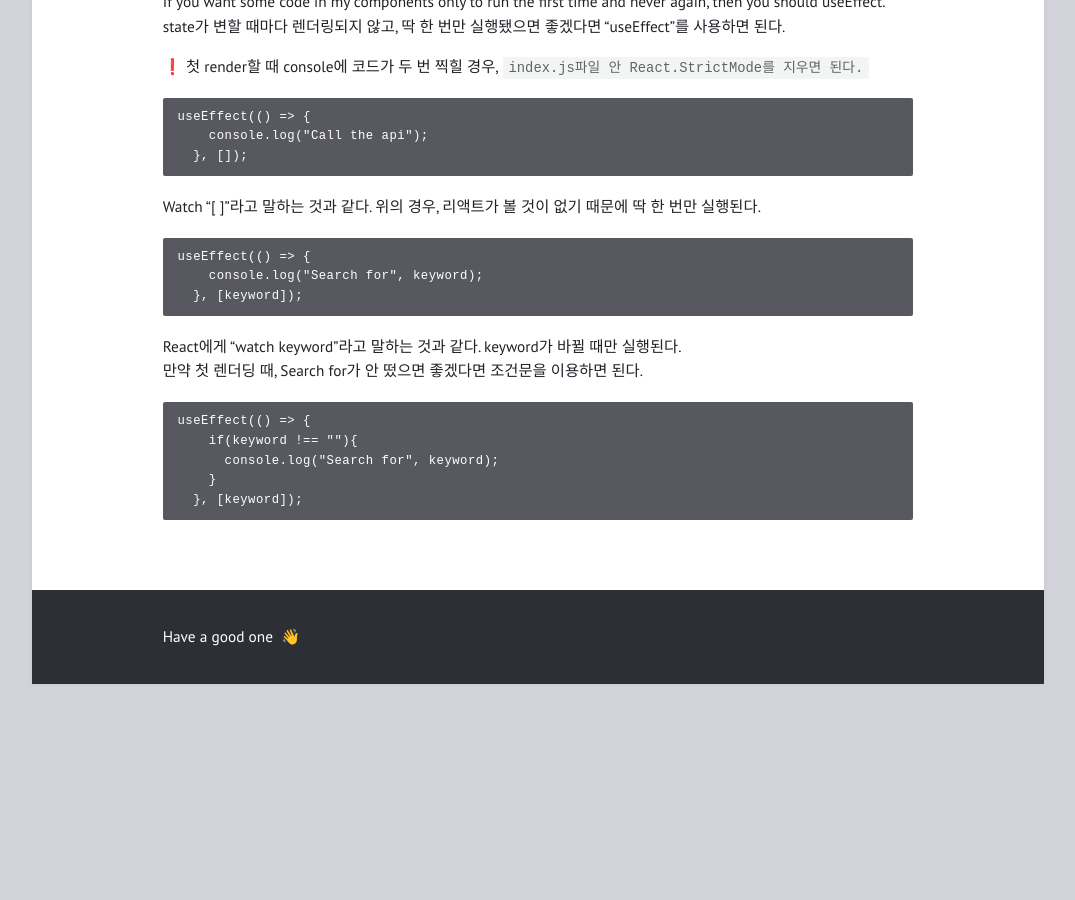
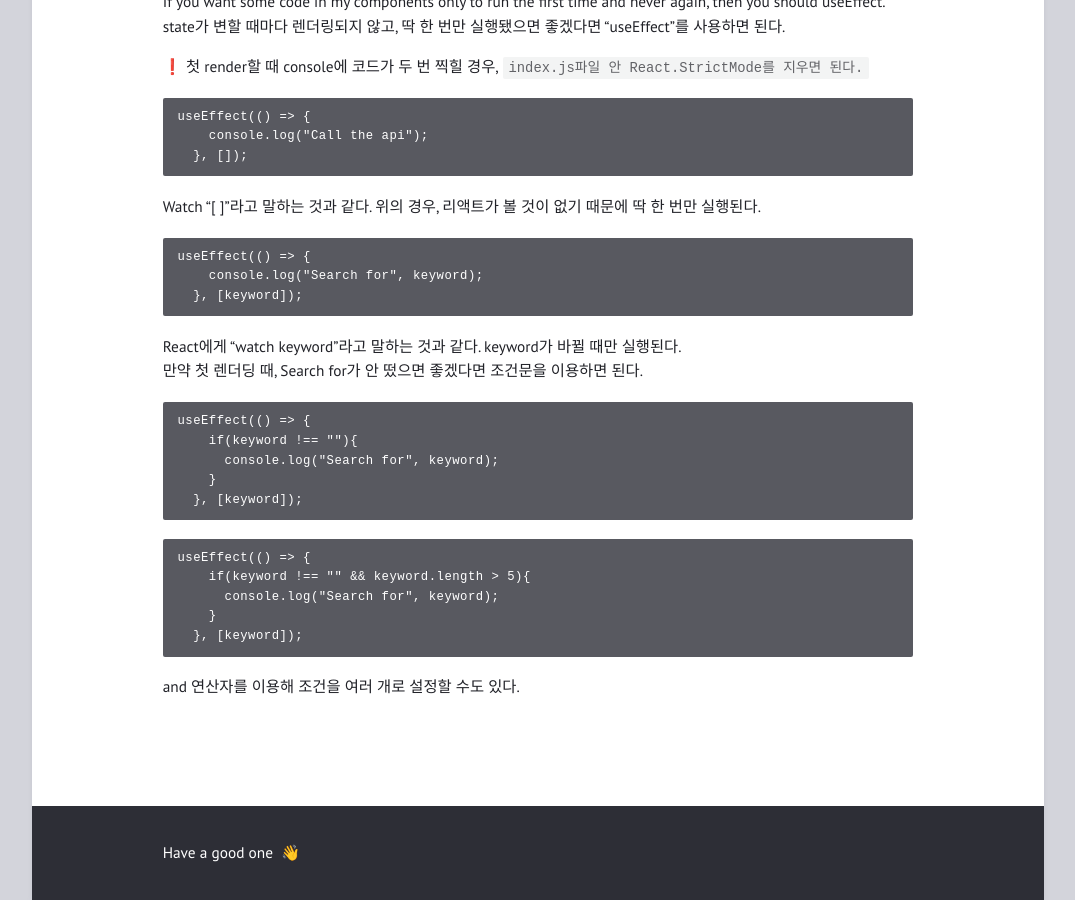
Before and after one commit to feb-dain/feb-dain.github.io, a Jekyll site: the page built from _posts/2022-09-12-basic-react.md, in a window 1280 px wide and 900 px high, scrolled down 1486 px. Shown: the whole window, without its empty margins (102-1177 px from the left). Built offline with Jekyll 4.4.1, drawn with Linux system fonts in a browser that asks for light colours; comment, search, counter and statistics services are not loaded; before the commit the page ends 2170 px from its top, so only the background shows below that.

Commit message:
Update 2022-09-12-basic-react.md

`````diff
--- a/_posts/2022-09-12-basic-react.md
+++ b/_posts/2022-09-12-basic-react.md
@@ -97,3 +97,14 @@ useEffect(() => {
     }
   }, [keyword]);
 ````
+
+````
+useEffect(() => {
+    if(keyword !== "" && keyword.length > 5){
+      console.log("Search for", keyword);
+    }
+  }, [keyword]);
+````
+and 연산자를 이용해 조건을 여러 개로 설정할 수도 있다.
+
+<br>
`````
